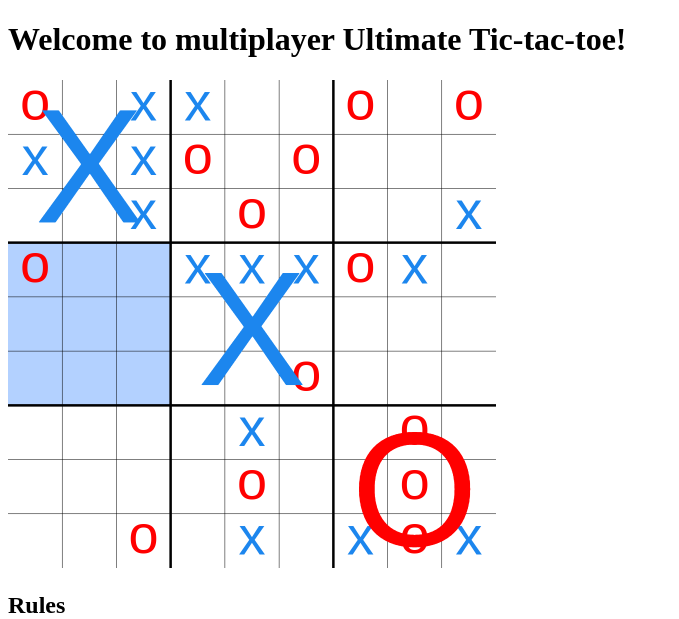
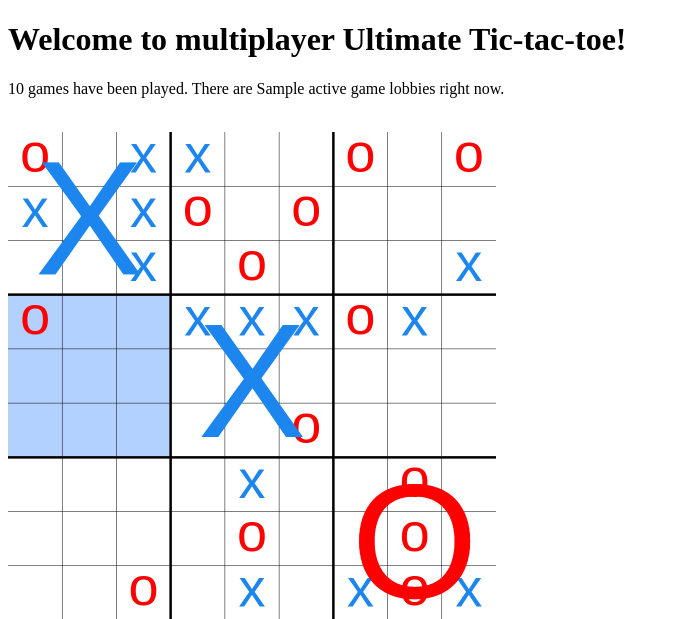
Before and after one commit to Cloudperry/ultimate-tic-tac-toe, a Flask app: template templates/index.html in a window 1280 px wide. Shown: the top 619 px of the page, without its empty margins (0-679 px from the left). Run offline with Flask 2, Linux system fonts and the light colour scheme; the template is opened without the code that fills it: most values are stand-ins (such as "Sample title", 1, 10 or a date in 2020).

Commit message:
Add basic stats to front page template

```diff
--- a/templates/index.html
+++ b/templates/index.html
@@ -1,6 +1,10 @@
 <!DOCTYPE html>
 <title>Ultimate Tic-tac-toe</title>
 <h1>Welcome to multiplayer Ultimate Tic-tac-toe!</h1>
+<p>
+	{{games_played}} games have been played. There are {{active_games}} active game lobbies right now.
+</p>
+<br>
 <img src="/static/incomplete-board.png" style="width:488px;" alt="Game board">
 <p>
 	<h2>Rules</h2>
```
